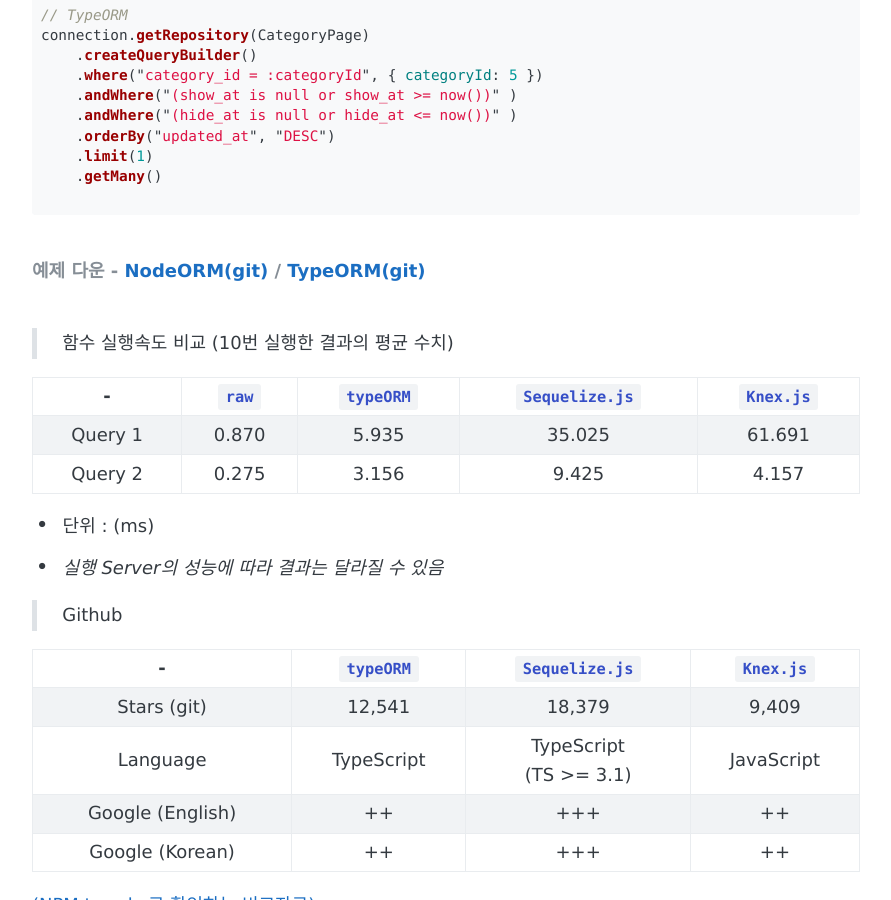
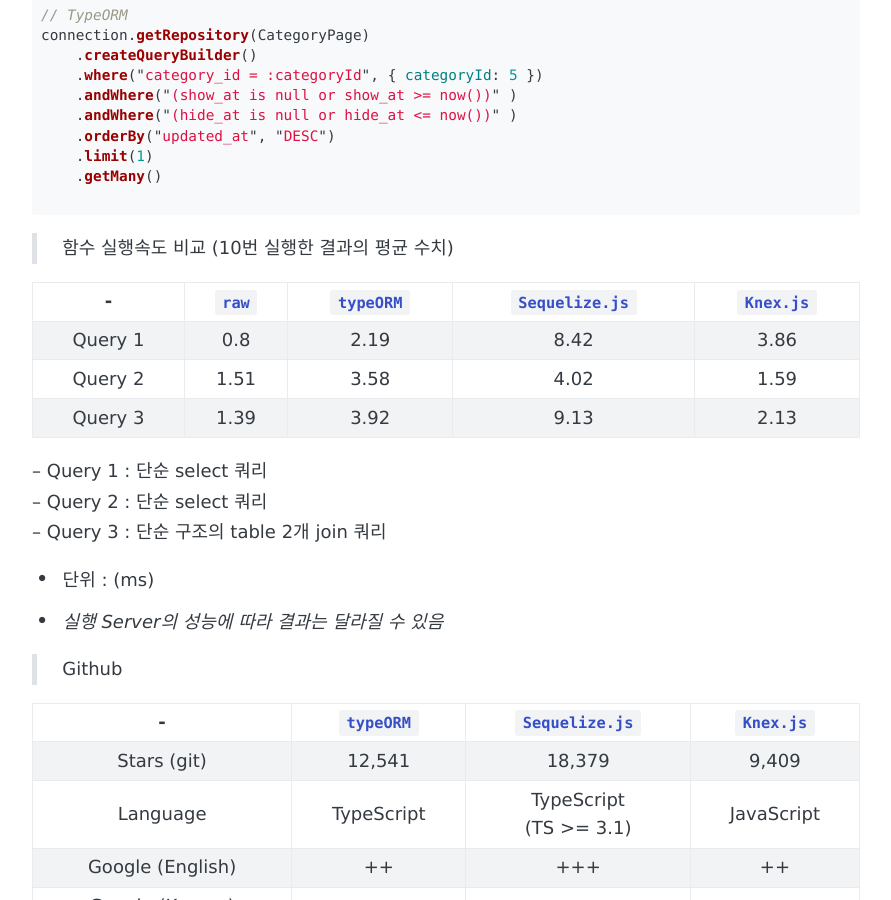
Before and after one commit to cjstk7168/cjstk7168.github.io, a Jekyll site: the page built from _posts/2019-04-29-Node에서-ORM-사용하기.md, in a window 1280 px wide and 900 px high, scrolled down 3309 px. Shown: the whole window, without its empty margins (194-1085 px from the left). Built offline with Jekyll 4.4.1, drawn with Linux system fonts in a browser that asks for light colours; some web fonts are replaced; comment, search, counter and statistics services are not loaded.

Commit message:
update orm post

````diff
--- a/_posts/2019-04-29-Node에서-ORM-사용하기.md
+++ b/_posts/2019-04-29-Node에서-ORM-사용하기.md
@@ -127,19 +127,21 @@
 
 ```
 
-###### 예제 다운 - [NodeORM(git)](https://github.com/cjstk7168/NodeORM) / [TypeORM(git)](https://github.com/cjstk7168/TypeORM)
-
-
 > 함수 실행속도 비교 (10번 실행한 결과의 평균 수치)
 
 | - | `raw` | `typeORM` | `Sequelize.js` | `Knex.js` |
 |:-----:|:-----:|:-----:|:-----:|:-----:|
-| Query 1 | 0.870  | 5.935  | 35.025 | 61.691 |
-| Query 2 | 0.275  | 3.156  | 9.425 | 4.157 |
+| Query 1 | 0.8 | 2.19 | 8.42 | 3.86 |
+| Query 2 | 1.51 | 3.58 | 4.02 | 1.59 |
+| Query 3 | 1.39 | 3.92 | 9.13 | 2.13 |
+
+
+-- Query 1 : 단순 select 쿼리
+-- Query 2 : 단순 select 쿼리
+-- Query 3 : 단순 구조의 table 2개 join 쿼리
 
 * 단위 : (ms)
 * _실행 Server의 성능에 따라 결과는 달라질 수 있음_
-
 
 > Github
 
````
